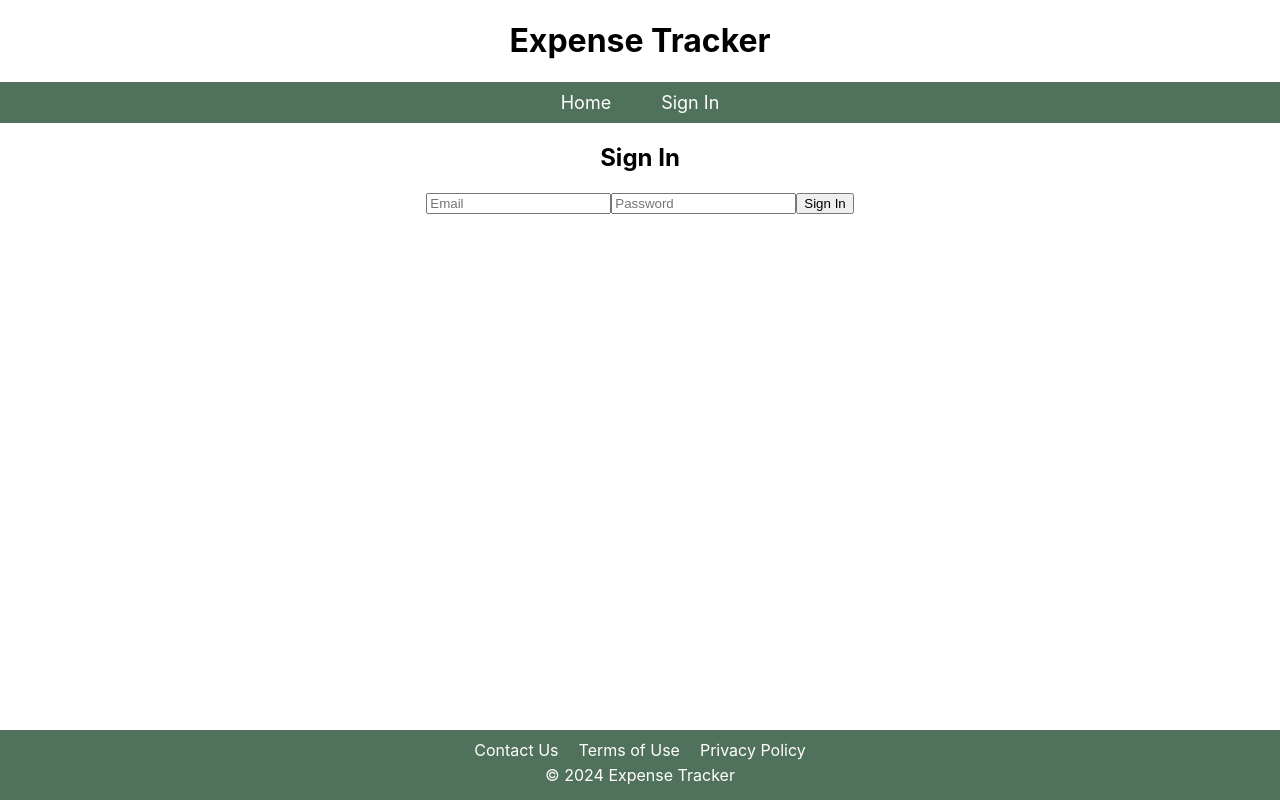
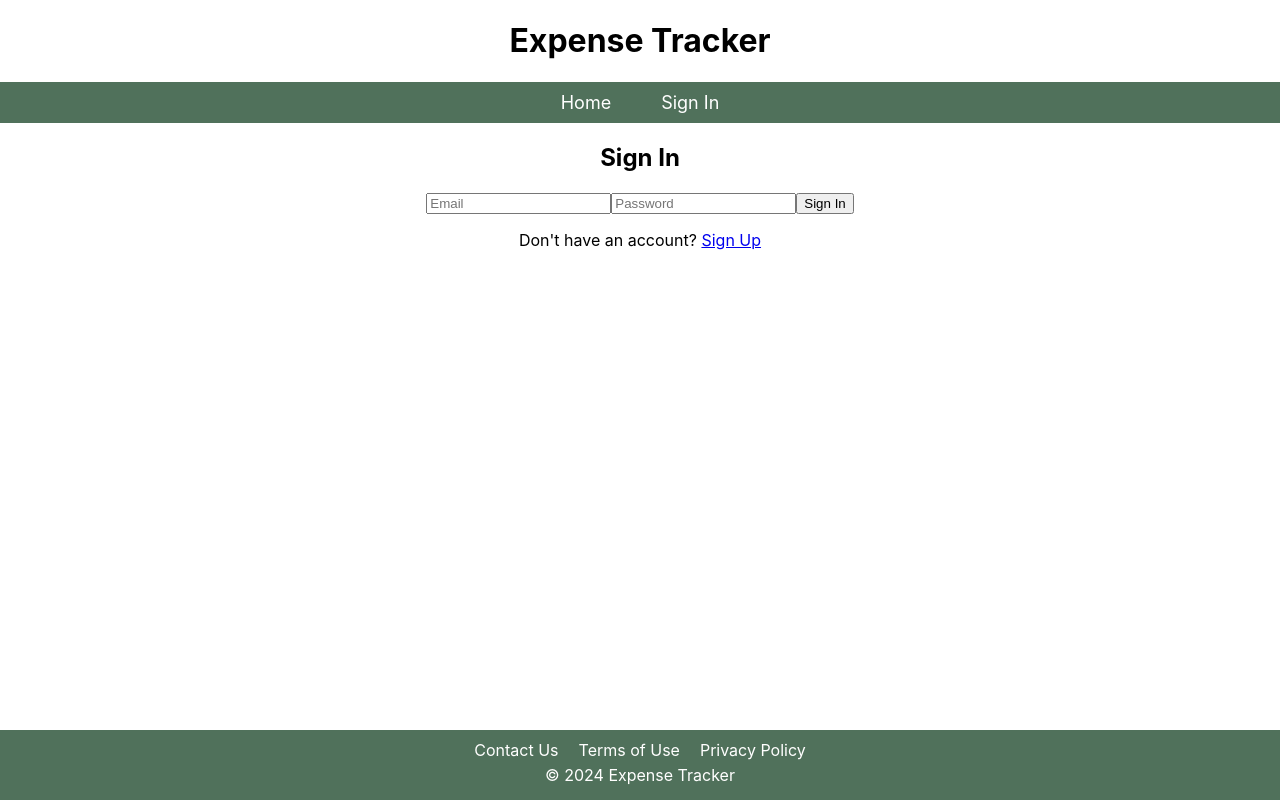
Before and after one commit to sahomelabs/exptest, a React (Create React App) app: page /signin in a window 1280 px wide. Built offline with nearby package versions, Linux system fonts and the light colour scheme.

Commit message:
SignUp link add to SignIn page added

```diff
--- a/src/Components/SignIn/SignIn.jsx
+++ b/src/Components/SignIn/SignIn.jsx
@@ -1,5 +1,6 @@
 import React, { useState } from 'react';
 import { useNavigate } from 'react-router-dom';
+import { Link } from 'react-router-dom';
 
 const SignIn = ({ setIsAuthenticated }) => {
   const [email, setEmail] = useState('');
@@ -37,6 +38,7 @@ const SignIn = ({ setIsAuthenticated }) => {
         />
         <button type="submit">Sign In</button>
       </form>
+      <p>Don't have an account? <Link to="/signup">Sign Up</Link></p>
     </div>
   );
 };
```
